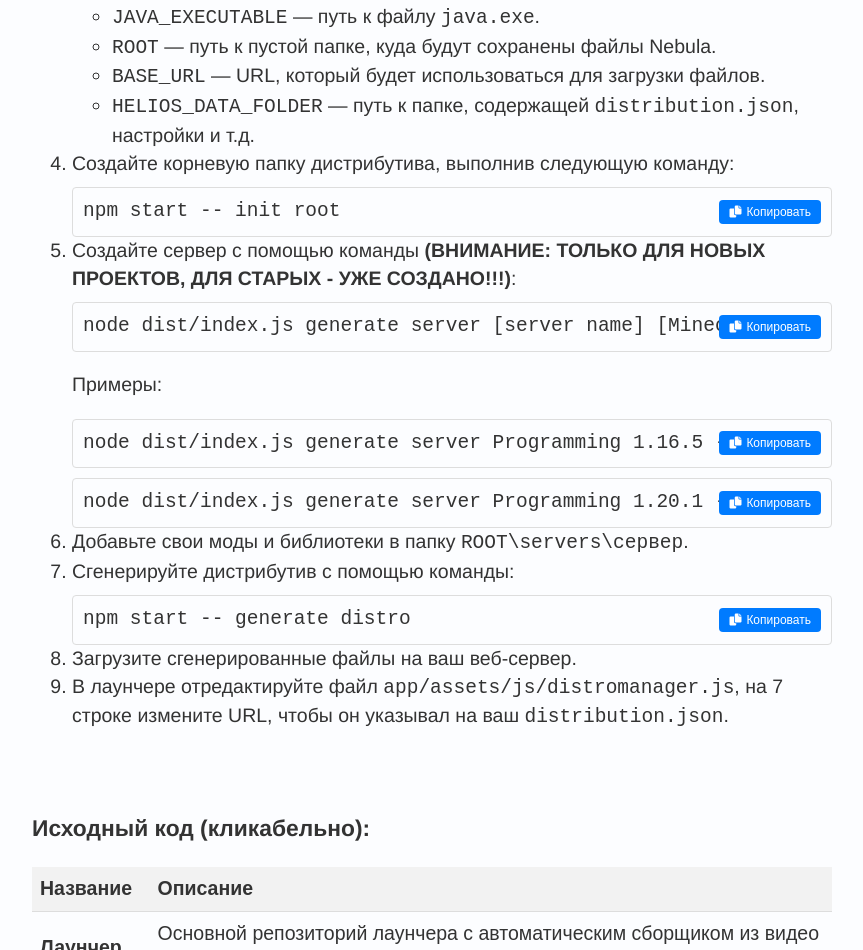
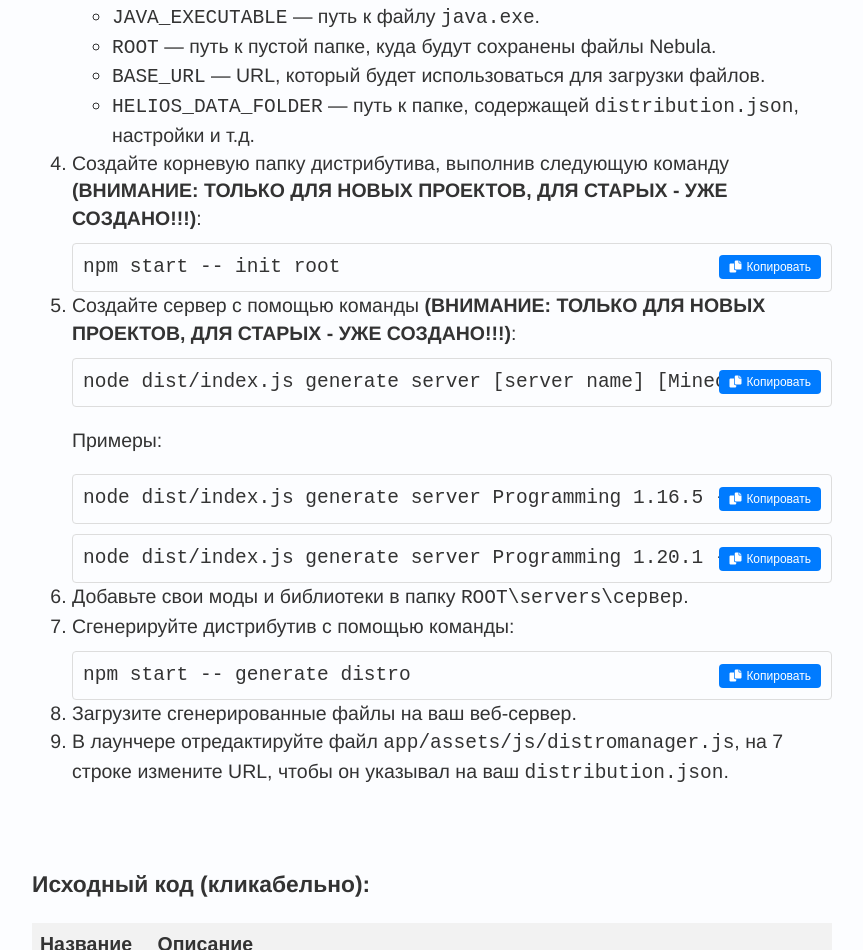
Before and after one commit to Envel-Experimental/Site, a plain HTML site: page admin.html in a window 1280 px wide. Shown: the part 2026-2976 px from the top of the page, without its empty margins (208-1071 px from the left). Drawn offline with Linux system fonts and the light colour scheme.

Commit message:
Update admin.html

```diff
--- a/admin.html
+++ b/admin.html
@@ -75,7 +75,7 @@ HELIOS_DATA_FOLDER=C:\Users\user\AppData\Roaming\Foxford
                     <li><code>HELIOS_DATA_FOLDER</code> — путь к папке, содержащей <code>distribution.json</code>, настройки и т.д.</li>
                 </ul>
             </li>
-            <li>Создайте корневую папку дистрибутива, выполнив следующую команду:
+            <li>Создайте корневую папку дистрибутива, выполнив следующую команду <b>(ВНИМАНИЕ: ТОЛЬКО ДЛЯ НОВЫХ ПРОЕКТОВ, ДЛЯ СТАРЫХ - УЖЕ СОЗДАНО!!!)</b>:
                 <div class="code-block">
                     <pre><code id="init-root-command">npm start -- init root</code></pre>
                     <button class="copy-button" onclick="copyToClipboard('init-root-command')">
```
